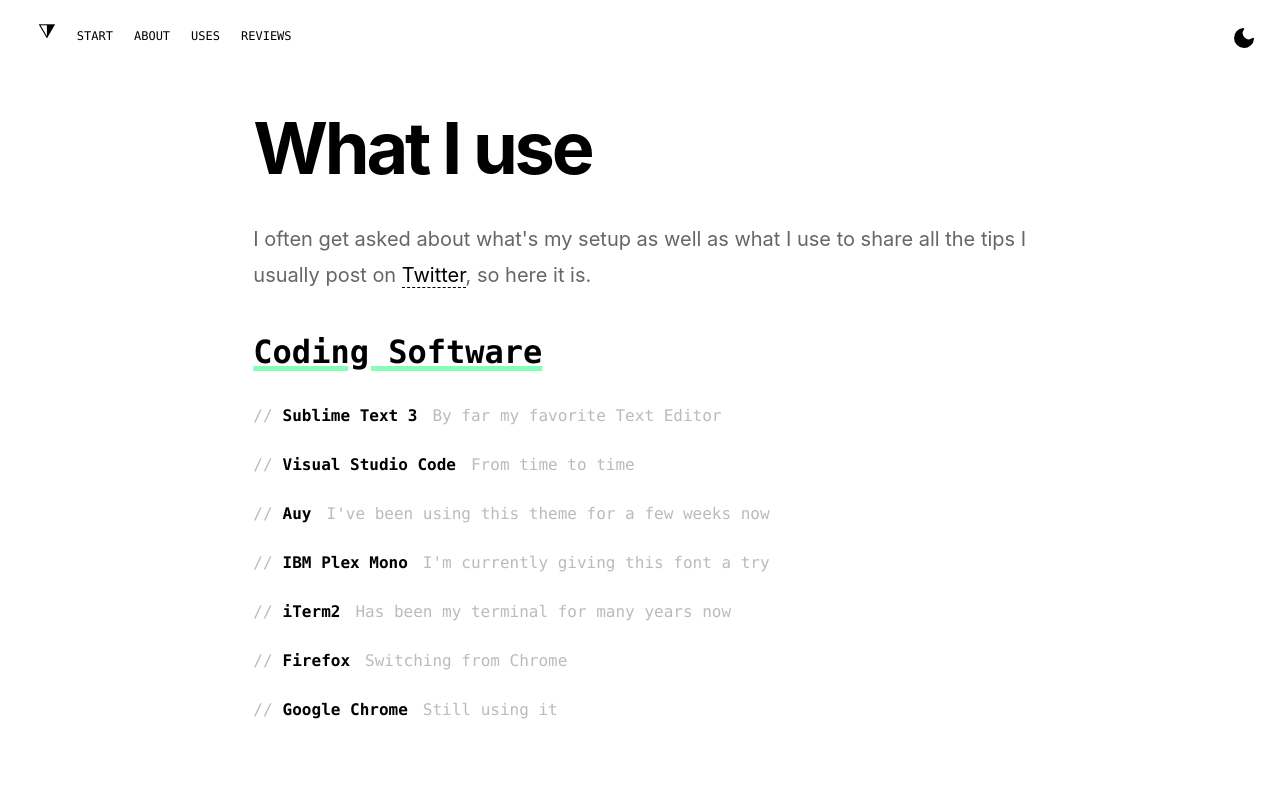
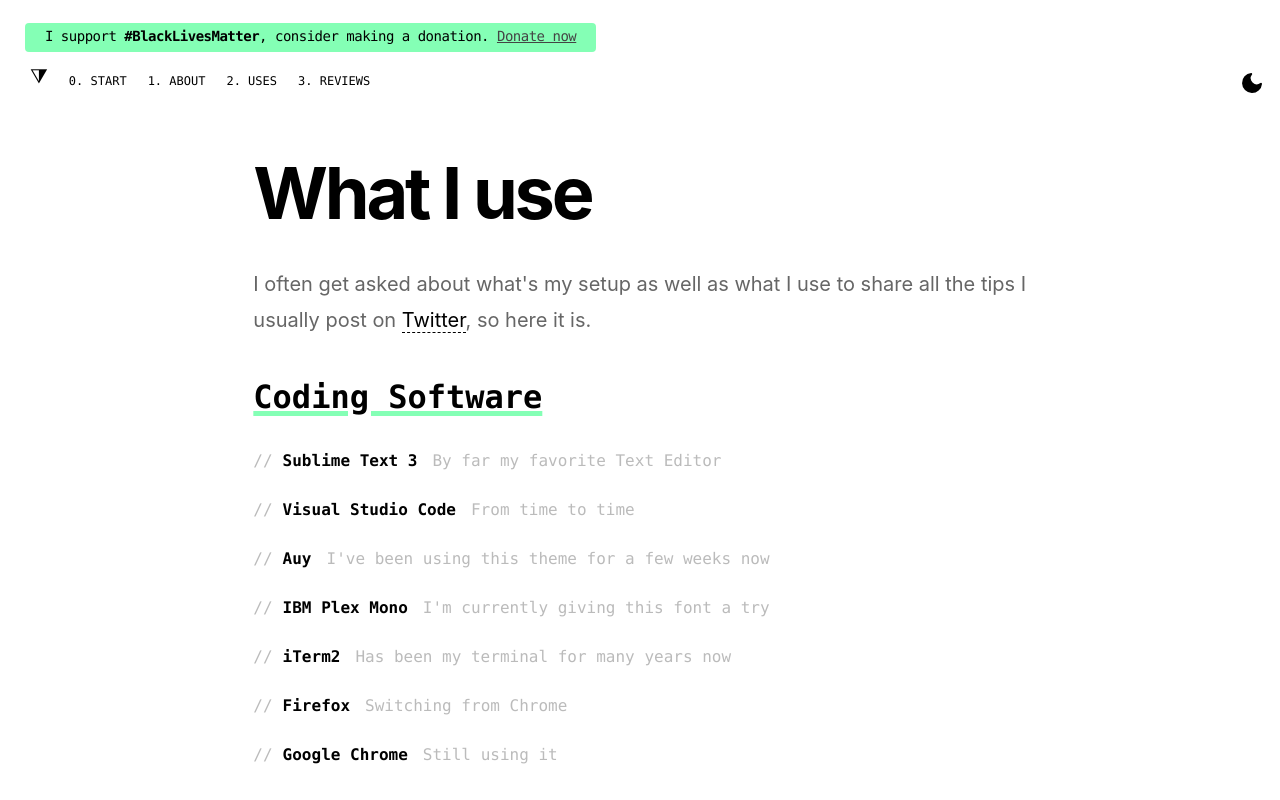
Before and after one commit to telmogoncalves/telmo, a Next.js app: page /uses in a window 1280 px wide. Shown: the top 800 px of the page. Built offline with nearby package versions, Linux system fonts and the light colour scheme; a web font is replaced by a local one.

Commit message:
BML + Shortcuts

```diff
--- /dev/null
+++ b/components/BlackLivesMatter.js
@@ -0,0 +1,19 @@
+import React from 'react'
+
+const DONATE_LINK = `https://secure.actblue.com/donate/ms_blm_homepage_2019`
+
+function BlackLivesMatter() {
+  return (
+    <div className="support-blm">
+      <span>
+        I support <strong>#BlackLivesMatter</strong>, consider making a donation. {' '}
+
+        <a href={DONATE_LINK} target="_blank" rel="noopener noreferrer nofollow">
+          Donate now
+        </a>
+      </span>
+    </div>
+  )
+}
+
+export default BlackLivesMatter
--- a/components/Layout.js
+++ b/components/Layout.js
@@ -2,29 +2,34 @@
 import { Grid, Row, Col } from 'react-flexbox-grid'
 import { Sun, Moon } from 'react-feather'
 import Link from 'next/link'
+import { useRouter } from 'next/router'
 
 import { currentDayName } from '../utils/dateUtils'
+
+import BlackLivesMatter from './BlackLivesMatter'
 
 const menu = [
   {
     path: '/',
-    name: 'start',
+    name: '0. start',
   },
   {
     path: '/about',
-    name: 'about',
+    name: '1. about',
   },
   {
     path: '/uses',
-    name: 'uses',
+    name: '2. uses',
   },
   {
     path: '/reviews',
-    name: 'Reviews',
+    name: '3. Reviews',
   },
 ]
+const SHORTCUTS = ['Digit0', 'Digit1', 'Digit2', 'Digit3']
 
 function Layout({ children, isHomepage, secondaryPage, noHead = false }) {
+  const router = useRouter()
   const onLoadTheme = typeof localStorage !== 'undefined' && localStorage.getItem('BLOG_THEME')
   const [theme, setTheme] = useState(onLoadTheme)
   const [mounted, setMounted] = useState(false)
@@ -34,7 +39,21 @@
     setTheme(setTo)
   }
 
+  function logKey(e) {
+    if (SHORTCUTS.includes(e.code)) {
+      // Split code to get only the number
+      const code = e.code.split('t')[1]
+
+      // Get route from menu
+      const { path } = menu[code]
+
+      router.push(path)
+    }
+  }
+
   useEffect(() => {
+    document.addEventListener('keypress', logKey)
+
     if (onLoadTheme) return
 
     if (window.matchMedia("(prefers-color-scheme: dark)").matches) {
@@ -59,6 +78,8 @@
 
   return (
     <>
+      <BlackLivesMatter />
+
       <div className="top-menu">
         <Row>
           <Col xs={10}>
--- a/styles/base.css
+++ b/styles/base.css
@@ -35,6 +35,7 @@
 body {
   background-color: var(--bg-color);
   color: var(--font-color);
+  margin: 0;
 }
 
 * {
@@ -446,6 +447,11 @@
   .logo {
     display: none;
   }
+
+  .support-blm span {
+    display: block;
+    line-height: 1.9em;
+  }
 }
 
 .pr-reviews-img {
@@ -516,3 +522,20 @@
   vertical-align: middle;
   margin: -2px 5px 0 0;
 }
+
+.support-blm {
+  margin: 25px 25px 10px;
+}
+
+.support-blm span {
+  background: var(--highlight-color);
+  padding: 5px 20px 8px;
+  border-radius: 4px;
+  font-family: ibm-plex-mono, Monaco, 'Lucida Console';
+  letter-spacing: -.5px;
+  font-size: 14px;
+}
+
+.support-blm a {
+  color: var(--writing-body);
+}
```
